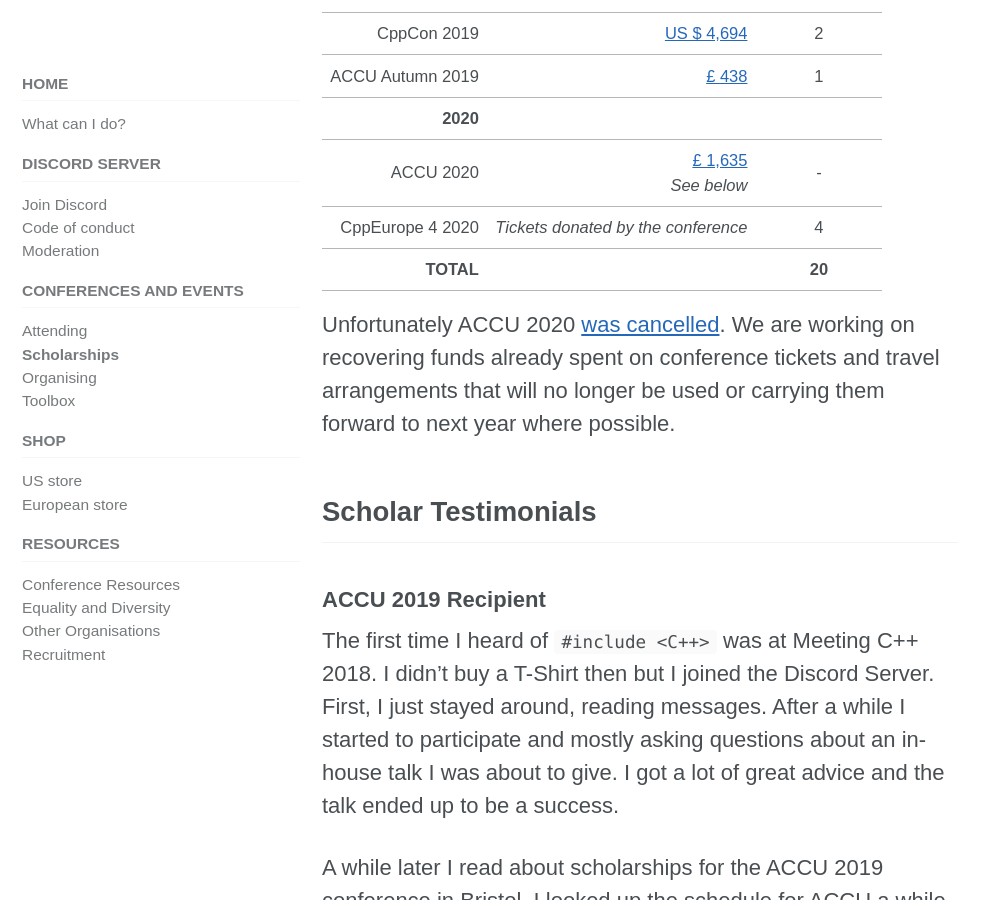
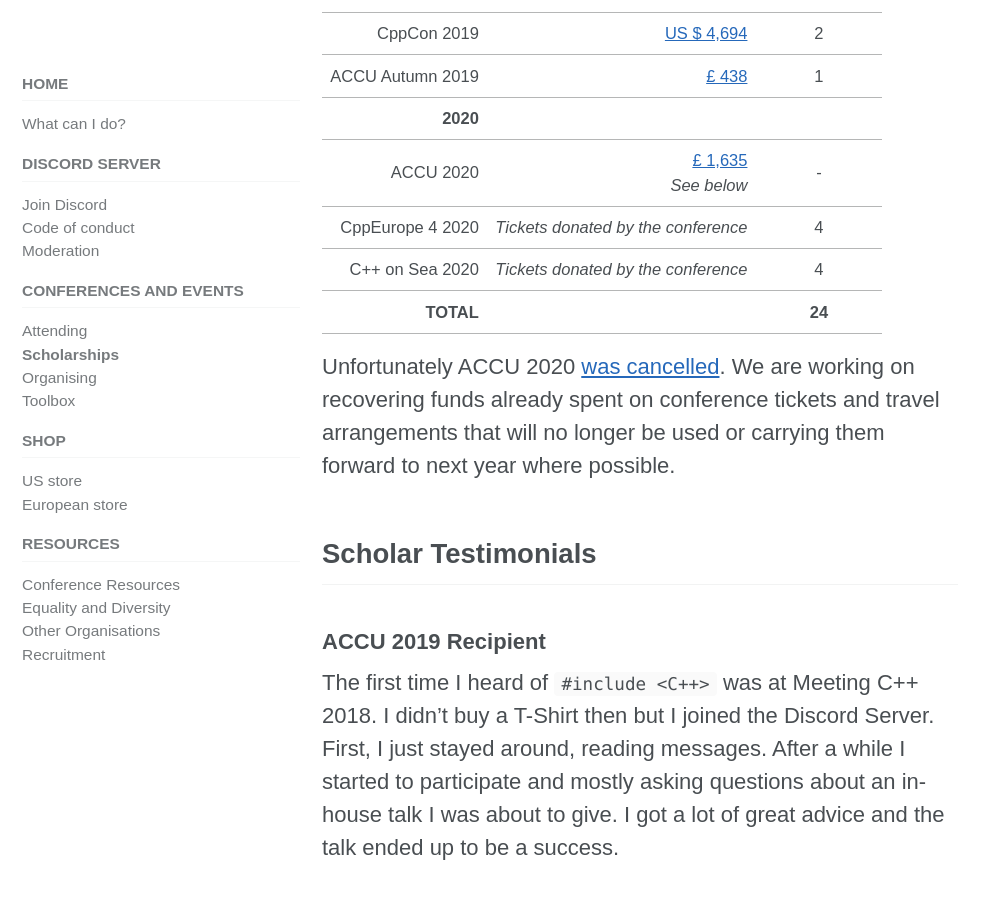
Before and after one commit to include-cpp/include-cpp.github.io, a Jekyll site: the page built from conferences/scholarships.md, in a window 1280 px wide and 900 px high, scrolled down 1612 px. Shown: the whole window, without its empty margins (0-985 px from the left). Built offline with Jekyll 4.4.1, drawn with Linux system fonts in a browser that asks for light colours; cached includes are drawn as plain includes; nearby versions of some CDN libraries.

Commit message:
Add 'C++ on Sea 2020' scholarships

```diff
--- a/conferences/scholarships.md
+++ b/conferences/scholarships.md
@@ -39,8 +39,9 @@ Travel and lodging expenses can cost between $1,000 and $3,000 USD per attendee,
 | **2020**         | &nbsp;                                                                            | &nbsp;        |
 |        ACCU 2020 |                 [£ 1,635](https://www.gofundme.com/f/include-scholarships-for-accu-spring-2020)<br> _See below_ |       -       |
 | CppEurope 4 2020 |                 *Tickets donated by the conference*                               |       4       |
+|  C++ on Sea 2020 |                 *Tickets donated by the conference*                               |       4       |
 |-----------------:|----------------------------------------------------------------------------------:|:-------------:|
-|        **TOTAL** |                                                                                   |     **20**    |
+|        **TOTAL** |                                                                                   |     **24**    |
 
 Unfortunately ACCU 2020 [was cancelled](https://conference.accu.org/news/202003121205_accu2020cancelled). We are working on recovering funds already spent on conference tickets and travel arrangements that will no longer be used or carrying them forward to next year where possible.
 
```
